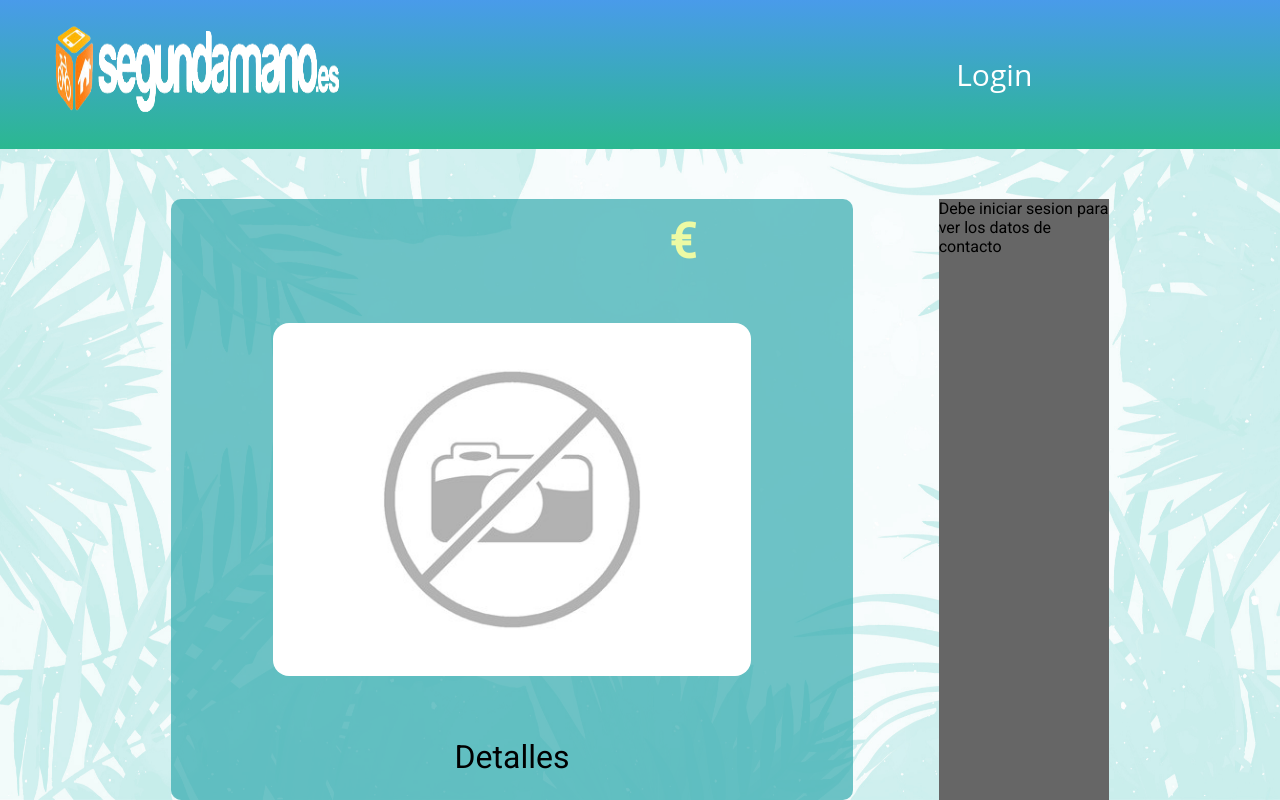
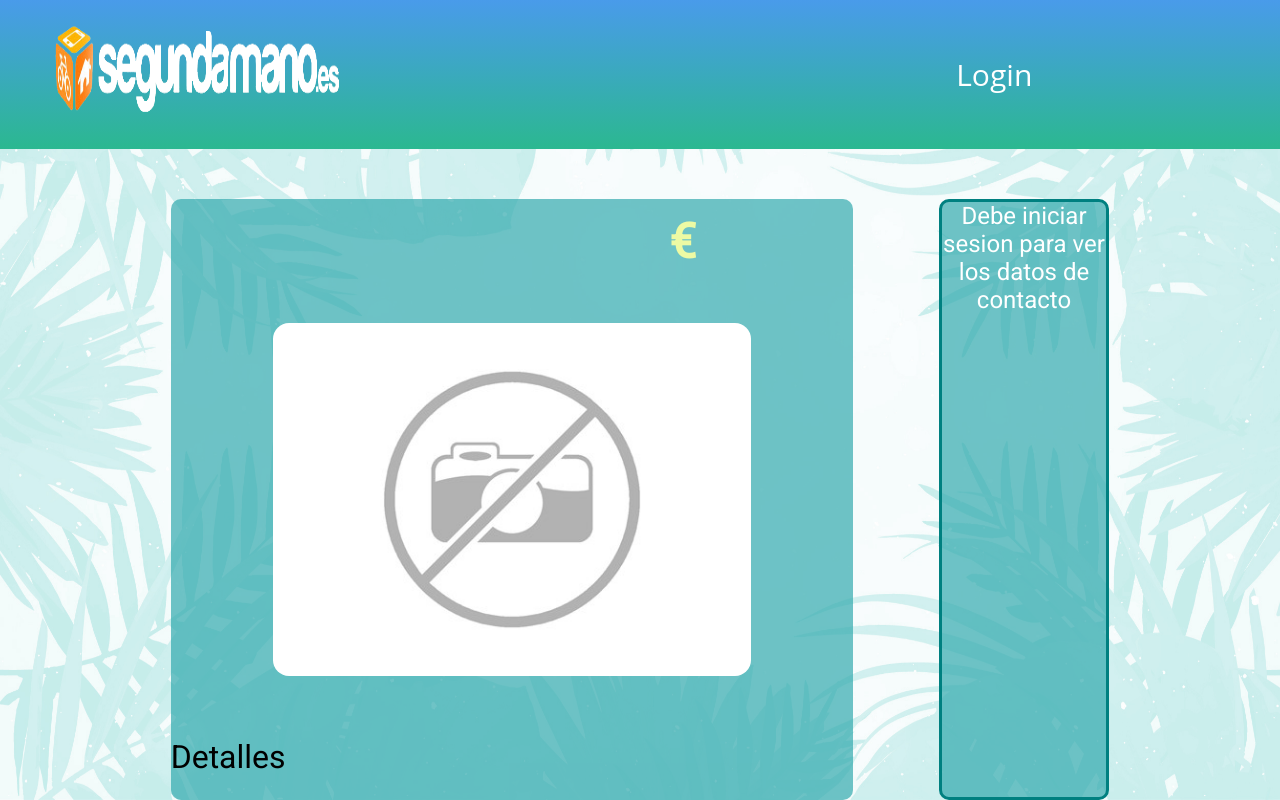
Before and after one commit to Razvan720/SegundaMano_Symfony, a Symfony app: template templates/anuncios/verAnuncio.twig in a window 1280 px wide. Run offline with Twig, Linux system fonts and the light colour scheme; the template is opened without the code that fills it, so the values that code supplies are empty; some libraries are stand-ins or nearby versions.

Commit message:
cambio en css y ahora los usuarios foto default

```diff
--- a/public/css/veranuncio.css
+++ b/public/css/veranuncio.css
@@ -26,7 +26,7 @@
     grid-area: titulo;
     font-size: 3em;
     font-weight: bold;
-    color: rgb(198, 252, 252);
+    color: rgb(215, 253, 253);
 }
 
 .cont-ind-precio {
@@ -45,6 +45,7 @@
 
 .cont-ind-descripcion {
     grid-area: desc;
+    width: 100%;
 }
 
 .detalles-titulo {
@@ -53,25 +54,34 @@
 
 .cont-datos {
     grid-area: datos;
-    background-color: #666666;
+    background-color: #33abafb4;
+    border: 3px solid teal;
+    border-radius: 10px;
     display: flex;
     flex-direction: column;
     align-items: center;
 }
 
+.datos-titulo {
+    width: 100%;
+    background-color: teal;
+    border-bottom: px solid rgb(255, 255, 255);
+    font-size: 2em;
+    color: white;
+    text-align: center;
+}
+
 .datos-foto {
+    margin-top: 5%;
     width: 80%;
     max-height: 200px;
+    border: 5px solid rgb(237, 250, 164);
+    ;
     border-radius: 50%;
 }
 
-.datos-nombre {
+.datos-usuario {
     text-align: center;
-    font-size: 2em;
+    font-size: 1.5em;
     color: white;
 }
-
-.datos-telefono {
-    font-size: 2em;
-    color: white;
-}
--- a/src/Controller/AnunciosController.php
+++ b/src/Controller/AnunciosController.php
@@ -55,7 +55,7 @@ class AnunciosController extends AbstractController {
         $form = $this->createFormBuilder($anuncio, ['attr' => ['id' => 'insertar_anuncio_form']])
                 ->add('titulo', TextType::class, ['attr' => ['class' => 'texto_form']])
                 ->add('descripcion', TextType::class, ['attr' => ['class' => 'texto_form']])
-                ->add('precio', TextType::class, ['attr' => ['class' => 'texto_form']])
+                ->add('precio', MoneyType::class, ['attr' => ['class' => 'texto_form']])
                 ->add('foto', FileType::class, ['attr' => ['class' => 'input_form'], 'mapped' => false, 'required' => false])
                 ->add('Insertar', SubmitType::class, ['attr' => ['class' => 'boton_form']])
                 ->getForm();
--- a/src/Controller/UsuariosController.php
+++ b/src/Controller/UsuariosController.php
@@ -62,6 +62,8 @@ class UsuariosController extends AbstractController {
                 $nuevo_nombre_archivo = md5(time() + rand(0, 9999)) . "." . $extension;
                 $foto->move("imagenes", "$nuevo_nombre_archivo");
                 $usuario->setFoto($nuevo_nombre_archivo);
+            }else{
+                $usuario->setFoto('usuario_defecto.png');
             }
 
             if (!$this->getDoctrine()->getRepository(Usuarios::class)
--- a/templates/anuncios/verAnuncio.twig
+++ b/templates/anuncios/verAnuncio.twig
@@ -27,24 +27,32 @@
 
 		<div class="cont-datos">
 			{% if app.user %}
-				<h2>Contacto</h2>
+				<div class="datos-titulo">Contacto</div>
 				{% if anuncio.usuario.foto is defined %}
 					<img class="datos-foto" src="{{ asset('imagenes/'~anuncio.usuario.foto) }}">
 				{% else %}
 					<img class="datos-foto" src="{{ asset('imagenes/usuario_defecto.png') }}">
 				{% endif %}
 
-				<div class="datos-nombre">
+				<div class="datos-usuario">
 					{{ anuncio.usuario.nombre}}
 					{{ anuncio.usuario.apellido}}
 				</div>
 
-				<div class="datos-telefono">
-					Tlf {{ anuncio.usuario.telefono}}
+				<div class="datos-usuario">
+					Tlf
+					{{ anuncio.usuario.telefono}}
+				</div>
+				<div class="datos-usuario">
+					Email
+					{{ anuncio.usuario.email}}
 				</div>
 
 			{% else %}
-				Debe iniciar sesion para ver los datos de contacto
+				<div class="datos-usuario">
+					Debe iniciar sesion para ver los datos de contacto
+				</div>
+
 			{% endif %}
 		</div>
 	</div>
```
